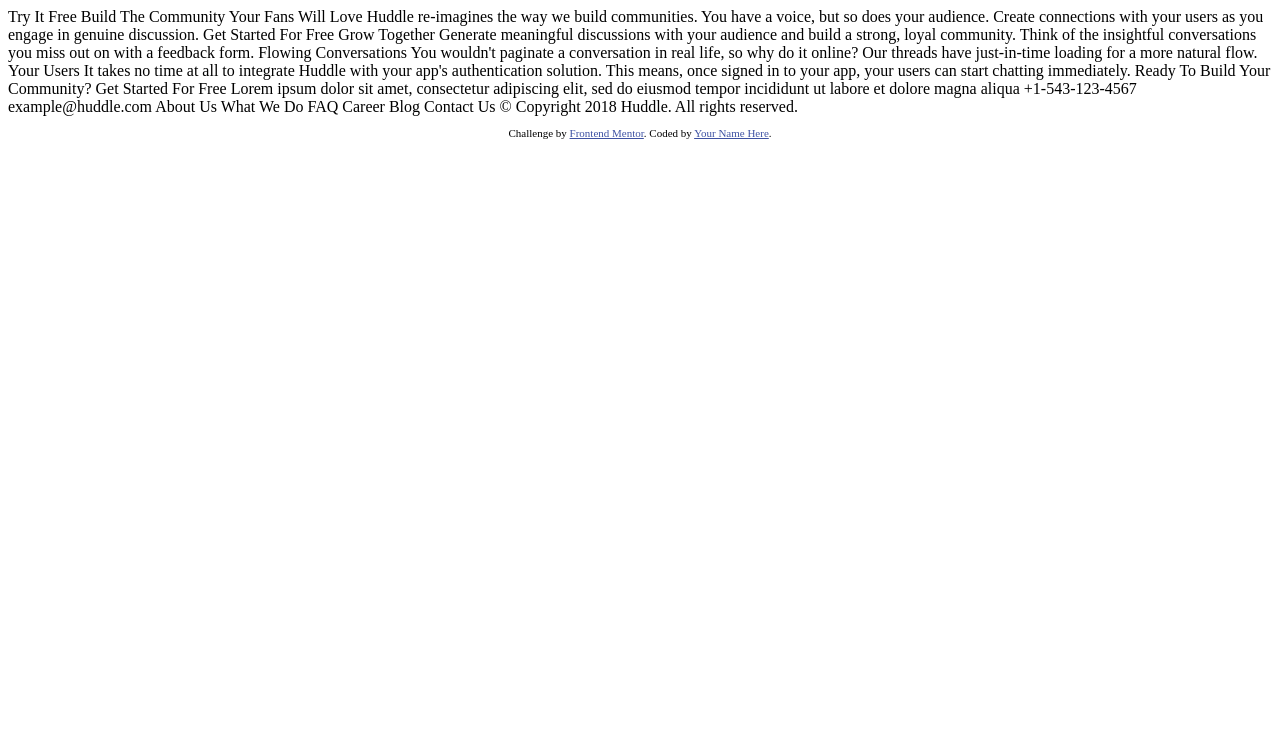
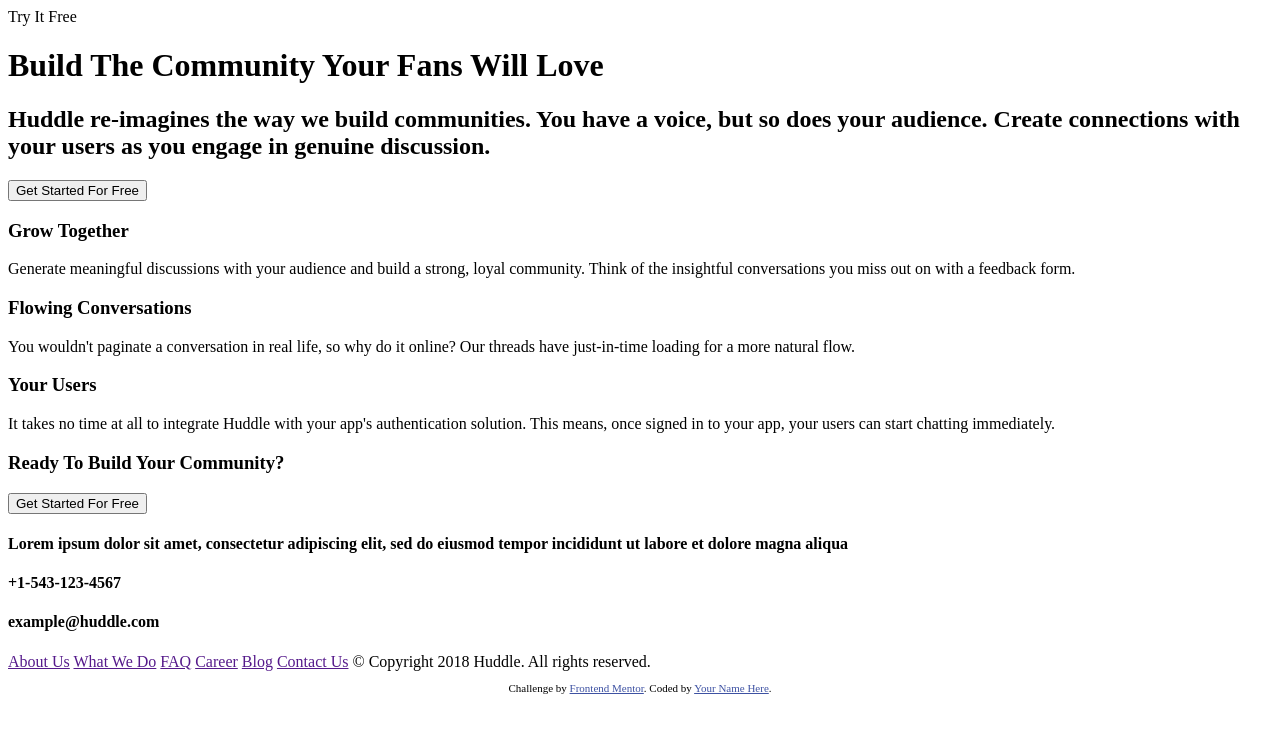
Before and after one commit to sashaward/huddle, a plain HTML site: page index.html in a window 1280 px wide. Drawn offline with Linux system fonts and the light colour scheme.

Commit message:
add html structure

```diff
--- a/index.html
+++ b/index.html
@@ -18,45 +18,44 @@
 
   Try It Free
 
-  Build The Community Your Fans Will Love
+ <h1> Build The Community Your Fans Will Love</h1>
 
-  Huddle re-imagines the way we build communities. You have a voice, but so does your audience.
-  Create connections with your users as you engage in genuine discussion.
 
-  Get Started For Free
+  <h2>Huddle re-imagines the way we build communities. You have a voice, but so does your audience.
+    Create connections with your users as you engage in genuine discussion.</h2>
 
-  Grow Together
+  <button>Get Started For Free</button>
 
-  Generate meaningful discussions with your audience and build a strong, loyal community.
-  Think of the insightful conversations you miss out on with a feedback form.
+  <h3>Grow Together</h3>
+  <p>Generate meaningful discussions with your audience and build a strong, loyal community.
+    Think of the insightful conversations you miss out on with a feedback form.</p>
 
-  Flowing Conversations
+  <h3>Flowing Conversations</h3>
+  <p>You wouldn't paginate a conversation in real life, so why do it online? Our threads
+    have just-in-time loading for a more natural flow.</p>
 
-  You wouldn't paginate a conversation in real life, so why do it online? Our threads
-  have just-in-time loading for a more natural flow.
+  <h3>Your Users</h3>
+  <p>It takes no time at all to integrate Huddle with your app's authentication solution.
+    This means, once signed in to your app, your users can start chatting immediately.</p>
 
-  Your Users
+  <h3>Ready To Build Your Community?</h3>
 
-  It takes no time at all to integrate Huddle with your app's authentication solution.
-  This means, once signed in to your app, your users can start chatting immediately.
+  <button>Get Started For Free</button>
 
-  Ready To Build Your Community?
+  <h4>Lorem ipsum dolor sit amet, consectetur adipiscing elit, sed do eiusmod tempor
+    incididunt ut labore et dolore magna aliqua</h4>
 
-  Get Started For Free
+  <h4>+1-543-123-4567</h4>
+  <h4>example@huddle.com</h4>
 
-  Lorem ipsum dolor sit amet, consectetur adipiscing elit, sed do eiusmod tempor
-  incididunt ut labore et dolore magna aliqua
 
-  +1-543-123-4567
-  example@huddle.com
+ <a href="">About Us</a>
+ <a href="">What We Do</a>
+ <a href="">FAQ</a>
+ <a href="">Career</a>
+ <a href="">Blog</a>
+ <a href="">Contact Us</a>
 
-  About Us
-  What We Do
-  FAQ
-
-  Career
-  Blog
-  Contact Us
 
   &copy; Copyright 2018 Huddle. All rights reserved.
 
```
